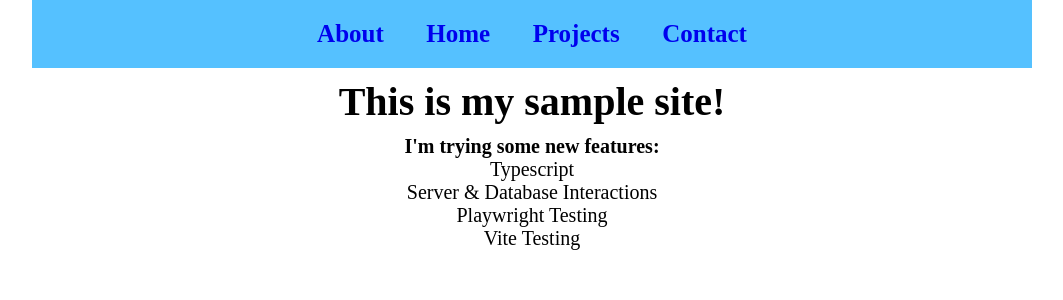
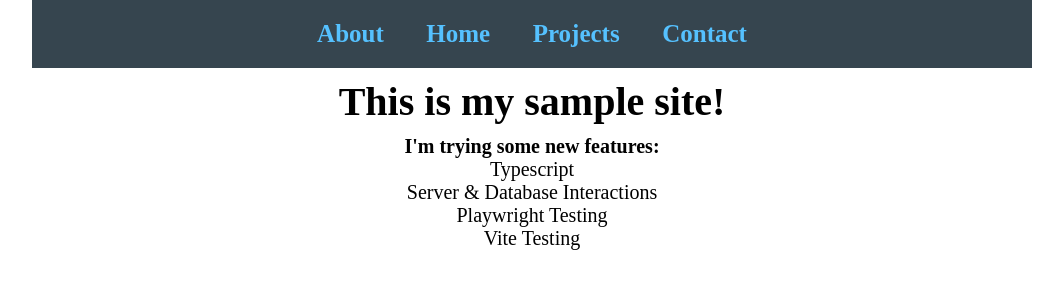
Before and after one commit to JoshCode25/joshin-code, a SvelteKit app: page / in a window 1280 px wide. Shown: the top 300 px of the page, without its empty margins (108-1171 px from the left). Built offline with nearby package versions, Linux system fonts and the light colour scheme.

Commit message:
initial color styling

```diff
--- a/src/routes/Header.svelte
+++ b/src/routes/Header.svelte
@@ -11,10 +11,11 @@
 
 <style>
 	header {
-		background: var(--primary-color);
+		background: var(--primary-dark);
 		margin-bottom: 10px;
 	}
 	a {
+		color: var(--primary-color);
 		display: inline-block;
 		padding: 20px;
 		font-size: 2.5rem;
```
